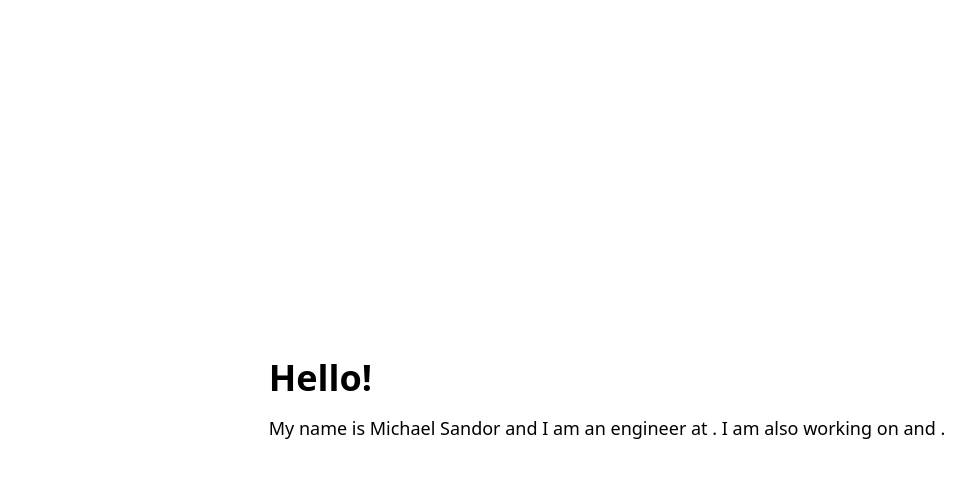
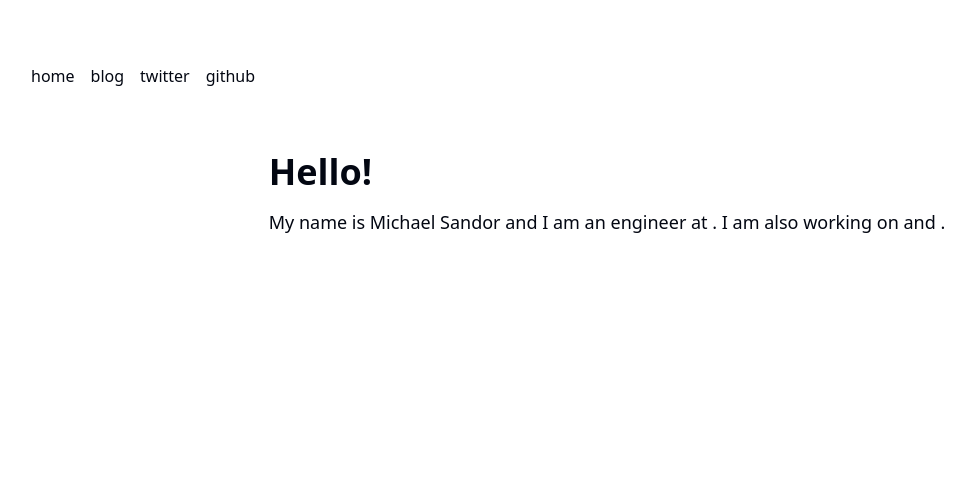
Before and after one commit to MichaelSandor/michaelnsandor, a Next.js app: page / in a window 1280 px wide. Shown: the top 478 px of the page, without its empty margins (33-1008 px from the left). Built offline with nearby package versions, Linux system fonts and the light colour scheme; no server answers.

Commit message:
Refactor navbar using new Link component behavior. Also make all text text-gray-950, set padding to p-16, and give mb-16.

```diff
--- a/src/components/Layout.tsx
+++ b/src/components/Layout.tsx
@@ -10,13 +10,16 @@ interface LayoutProps {
 
 function Layout(props: LayoutProps) {
   return (
-    <div className="flex min-h-screen flex-col p-8">
-      <nav className="flex items-center justify-end gap-4">
-        <InternalLink href="/" label="Home" />
-        {/* prettier-ignore */}
-        <ExternalLink href="https://github.com/MichaelSandor" label="GitHub" />
-        {/* prettier-ignore */}
-        <ExternalLink href="https://www.linkedin.com/in/sandormichael/" label="LinkedIn" />
+    <div className="text-gray-950 min-h-screen p-16">
+      <nav className="mb-16 flex items-center gap-4">
+        <InternalLink href="/">home</InternalLink>
+        <InternalLink href="/blog/">blog</InternalLink>
+        <ExternalLink href="https://twitter.com/michaelnsandor/">
+          twitter
+        </ExternalLink>
+        <ExternalLink href="https://github.com/MichaelSandor/">
+          github
+        </ExternalLink>
       </nav>
       {props.children}
     </div>
```
